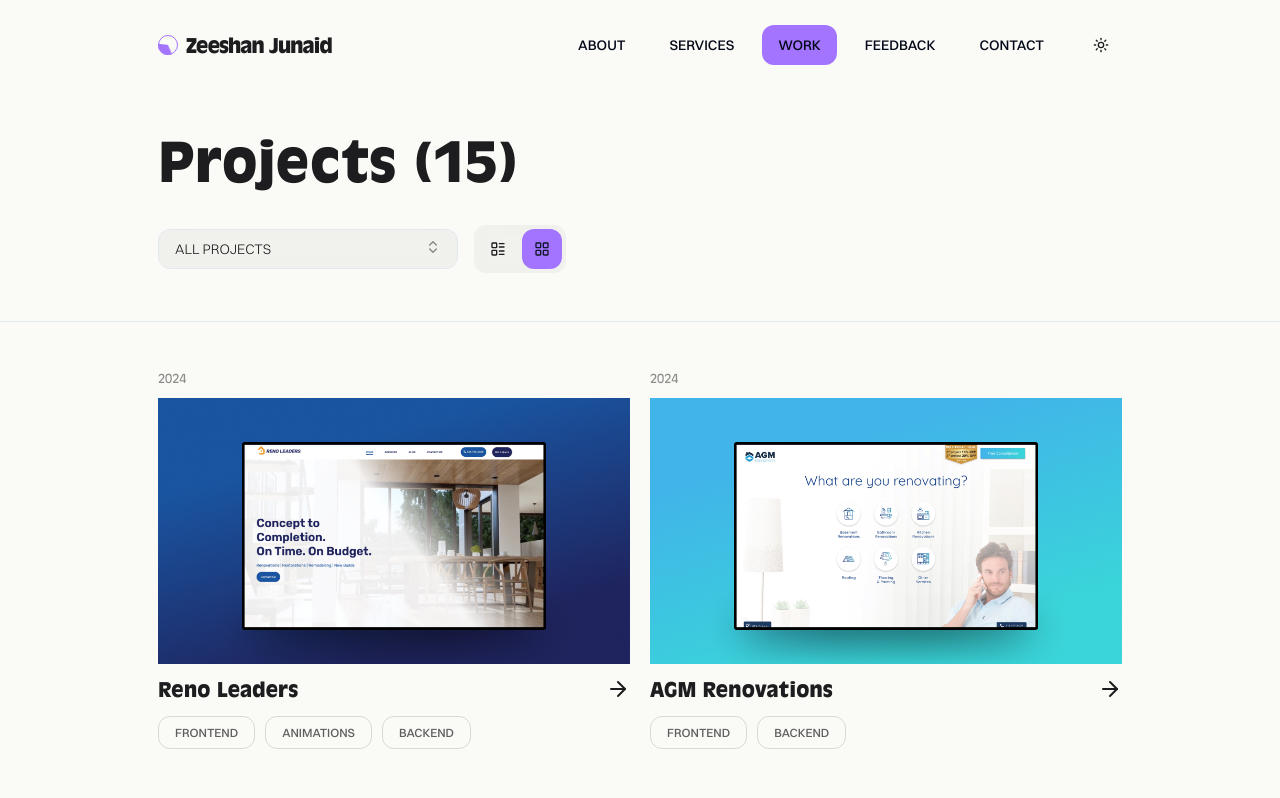
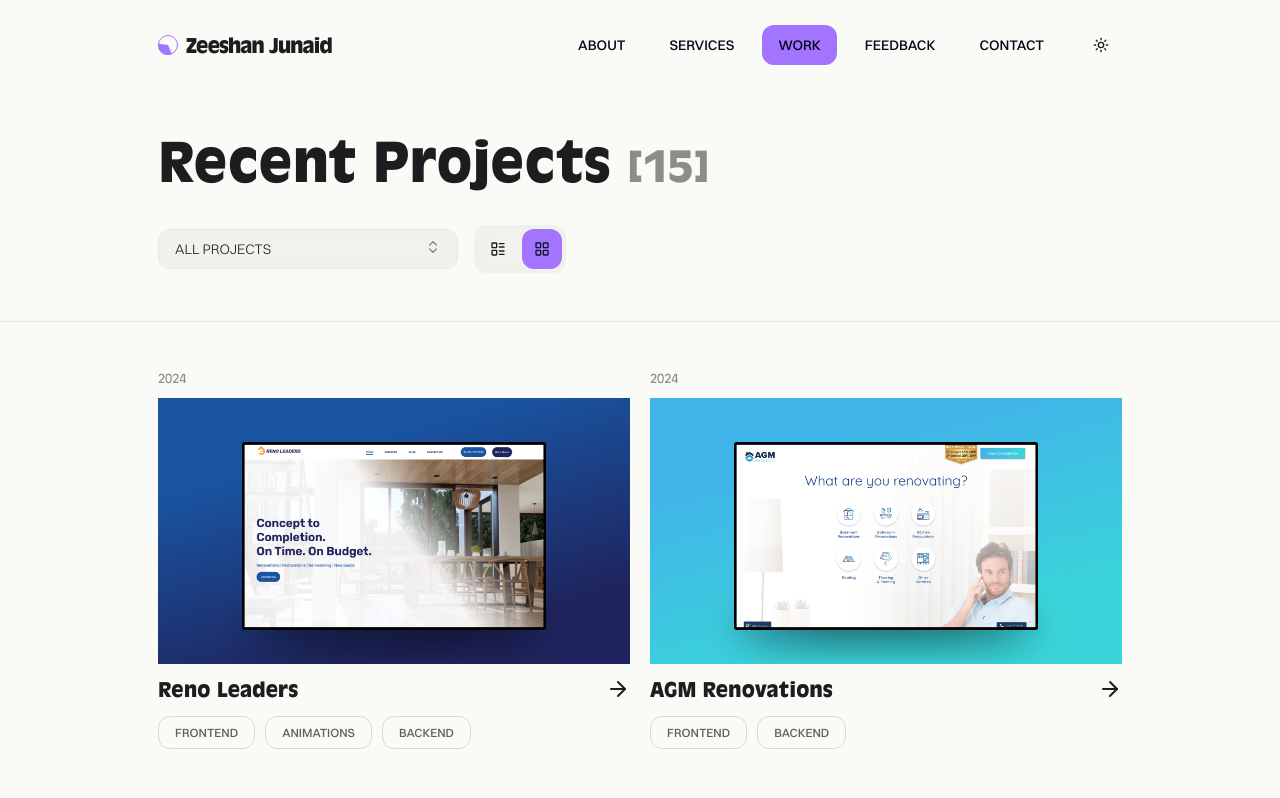
Before and after one commit to zeeshanjunaid/zeeshanjunaid.dev, a Next.js app: page /work in a window 1280 px wide. Shown: the top 798 px of the page. Built offline with nearby package versions, Linux system fonts and the light colour scheme.

Commit message:
updated meta data

```diff
--- a/app/(root)/(routes)/components/work-wrapper.tsx
+++ b/app/(root)/(routes)/components/work-wrapper.tsx
@@ -56,7 +56,10 @@ const WorkWrapper = () => {
     "
       >
         <h2 className="text-[28px] md:text-[42px] lg:text-[54px] font-bold font-ao text-dark dark:text-light">
-          Projects ({projectsNum})
+          Recent Projects{" "}
+          <span className="text-[20px] md:text-[28px] lg:text-[42px] font-bold font-ao text-dark/50 dark:text-light/50">
+            [{projectsNum}]
+          </span>
         </h2>
         <div className="flex justify-start items-center gap-x-2 md:gap-x-4">
           <FilterBar
--- a/app/layout.tsx
+++ b/app/layout.tsx
@@ -14,20 +14,22 @@ import localFont from "next/font/local";
 
 export const metadata: Metadata = {
   title: {
-    default: "Zeeshan Junaid - Frontend Developer",
+    default:
+      "Zeeshan Junaid: Expert UI/UX Designer & Frontend Developer | React, Next.js, WordPress, Webflow",
     template: "%s | ZJ Portfolio",
   },
   description:
-    "Experienced freelance UI/UX designer and frontend developer with over 8 years of expertise in creating engaging digital experiences.",
+    "Meet Zeeshan Junaid, an accomplished UI/UX Designer and Frontend Developer specializing in React, Next.js, WordPress, and Webflow. Dive into a portfolio that blends stunning design with cutting-edge development to create seamless user experiences.",
   icons: {
     icon: "/favicons/favicon.ico",
     shortcut: "/favicons/favicon-16x16.png",
     apple: "/favicons/apple-touch-icon.png",
   },
   openGraph: {
-    title: "Zeeshan Junaid - Frontend Developer",
+    title:
+      "Zeeshan Junaid: Expert UI/UX Designer & Frontend Developer | React, Next.js, WordPress, Webflow",
     description:
-      "Experienced freelance UI/UX designer and frontend developer with over 8 years of expertise in creating engaging digital experiences.",
+      "Meet Zeeshan Junaid, an accomplished UI/UX Designer and Frontend Developer specializing in React, Next.js, WordPress, and Webflow. Dive into a portfolio that blends stunning design with cutting-edge development to create seamless user experiences.",
     url: "https://zeeshanjunaid.dev",
     siteName: "Zeeshan Junaid",
     images: "/images/opengraph-image.jpg",
```
